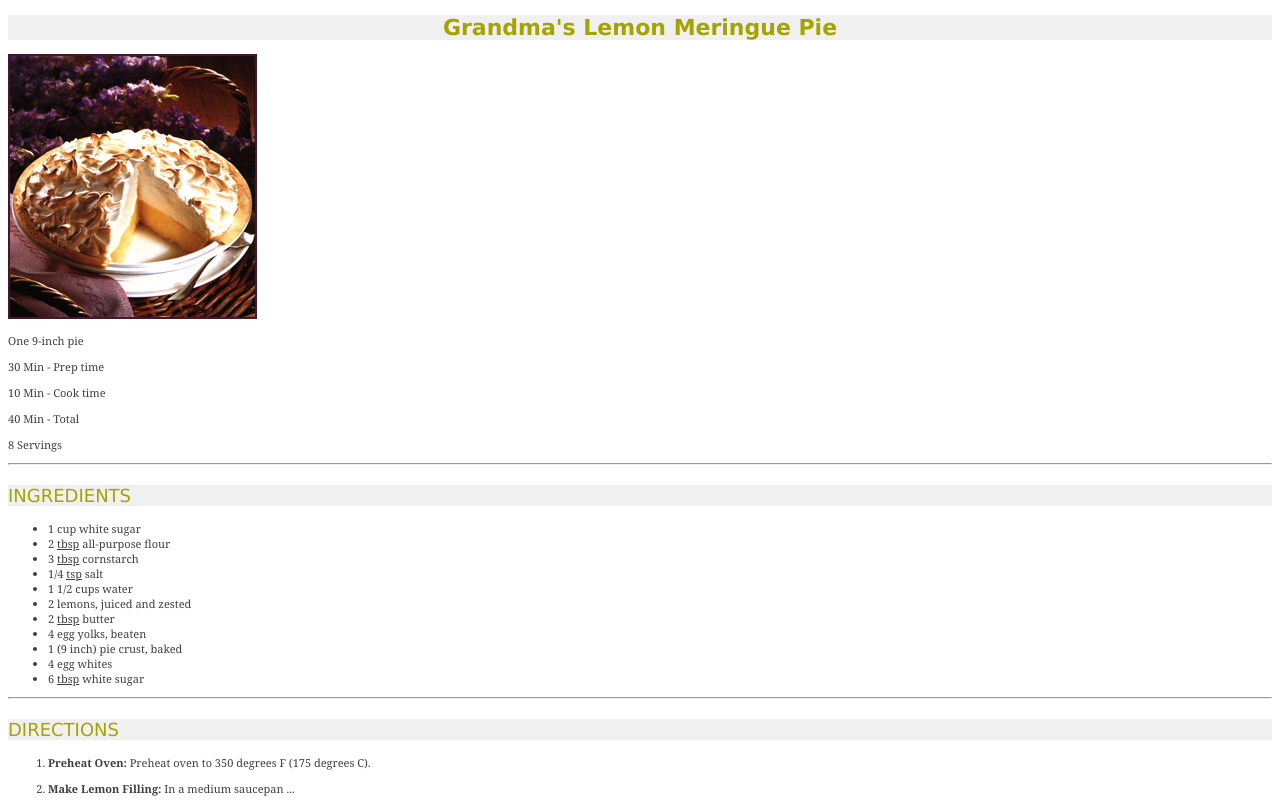
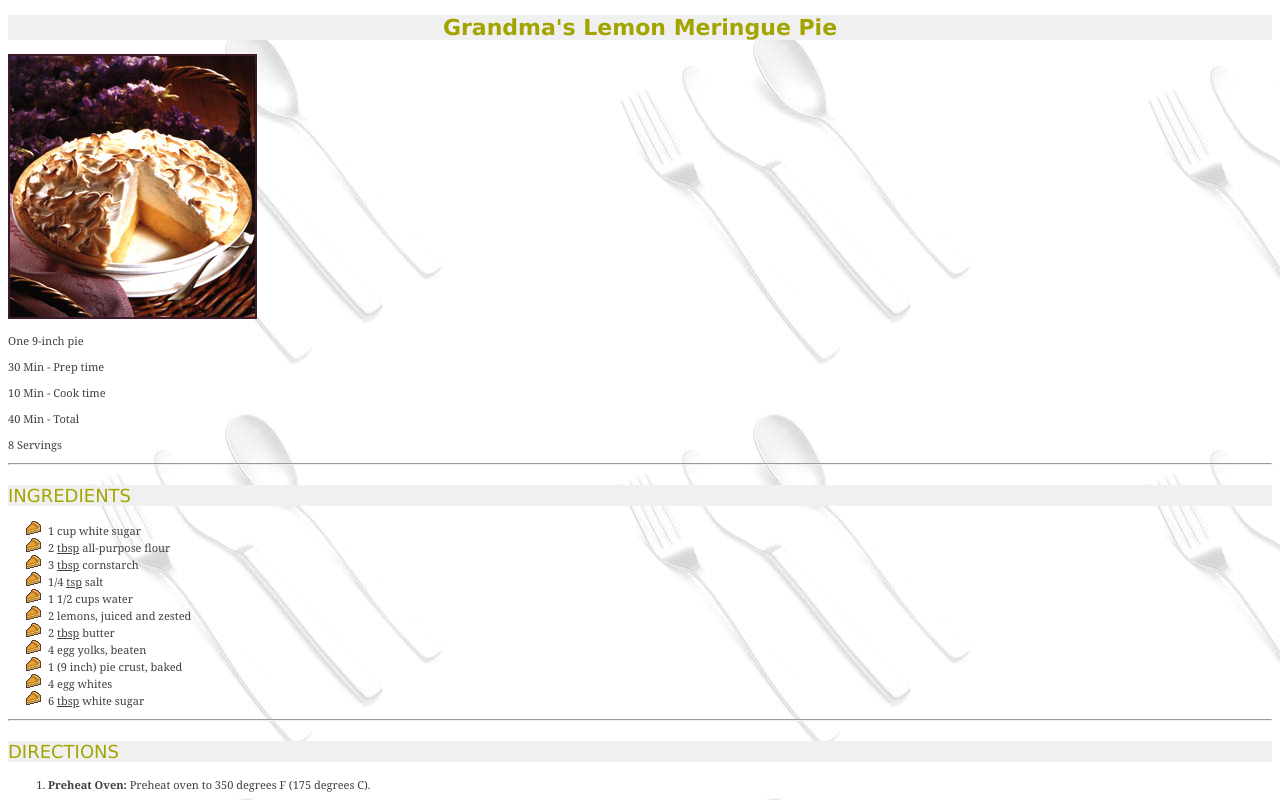
Before and after one commit to SaileshLimbu/enpro95L.github.io, a plain HTML site: page pages/pie.html in a window 1280 px wide. Shown: the top 800 px of the page. Drawn offline with Linux system fonts and the light colour scheme.

Commit message:
added extra work like background images

```diff
--- a/css/pie.css
+++ b/css/pie.css
@@ -2,6 +2,10 @@
     color: #404040;
     font-size: 11px;
     font-family: Georgia, Garamond, serif;
+}
+body{
+    background-image: url('../images/silverware.jpg');
+    background-repeat: repeat;
 }
 
 h1{
@@ -23,6 +27,9 @@ h2{
 a{
     color: #A4A400;
 }
+ul{
+    list-style-image: url('../images/pie_icon.gif');
+}
 .quotations{
     width: 100%;
     background-color: #FFFFA8;
```
